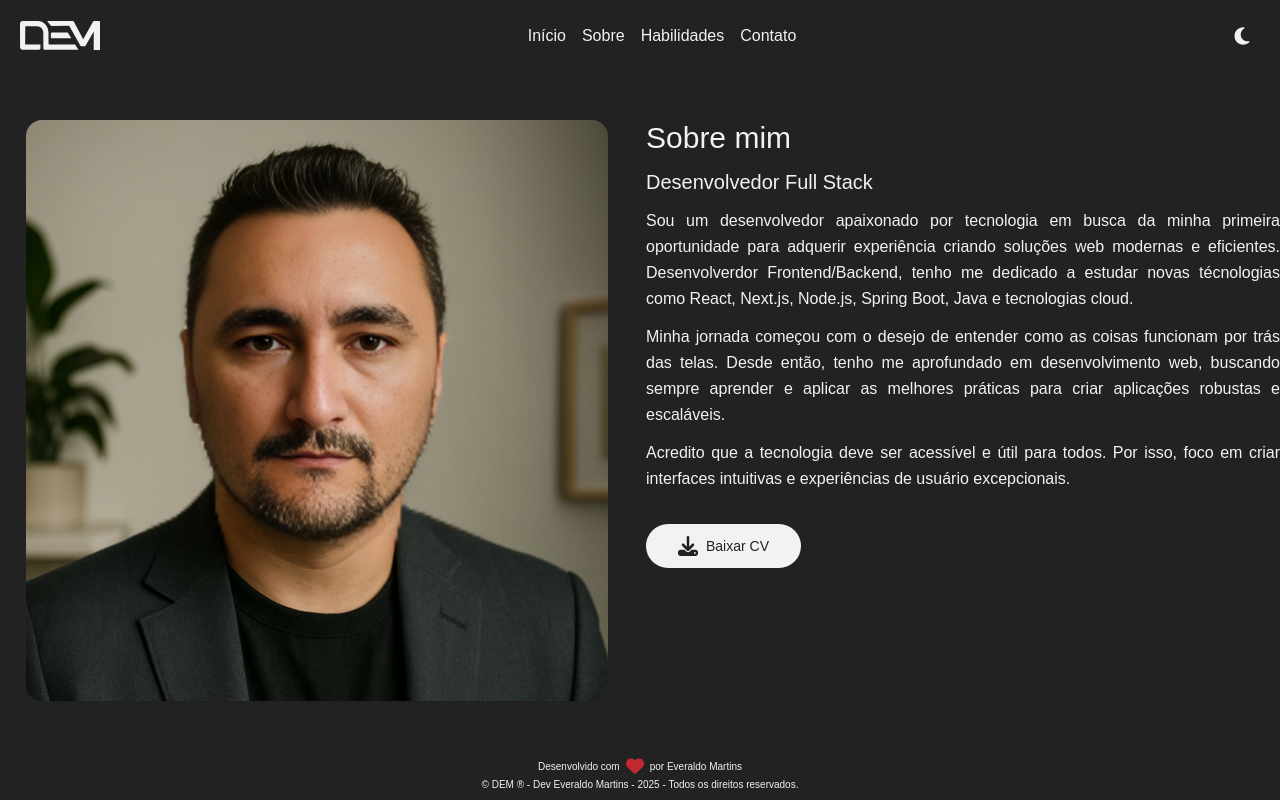
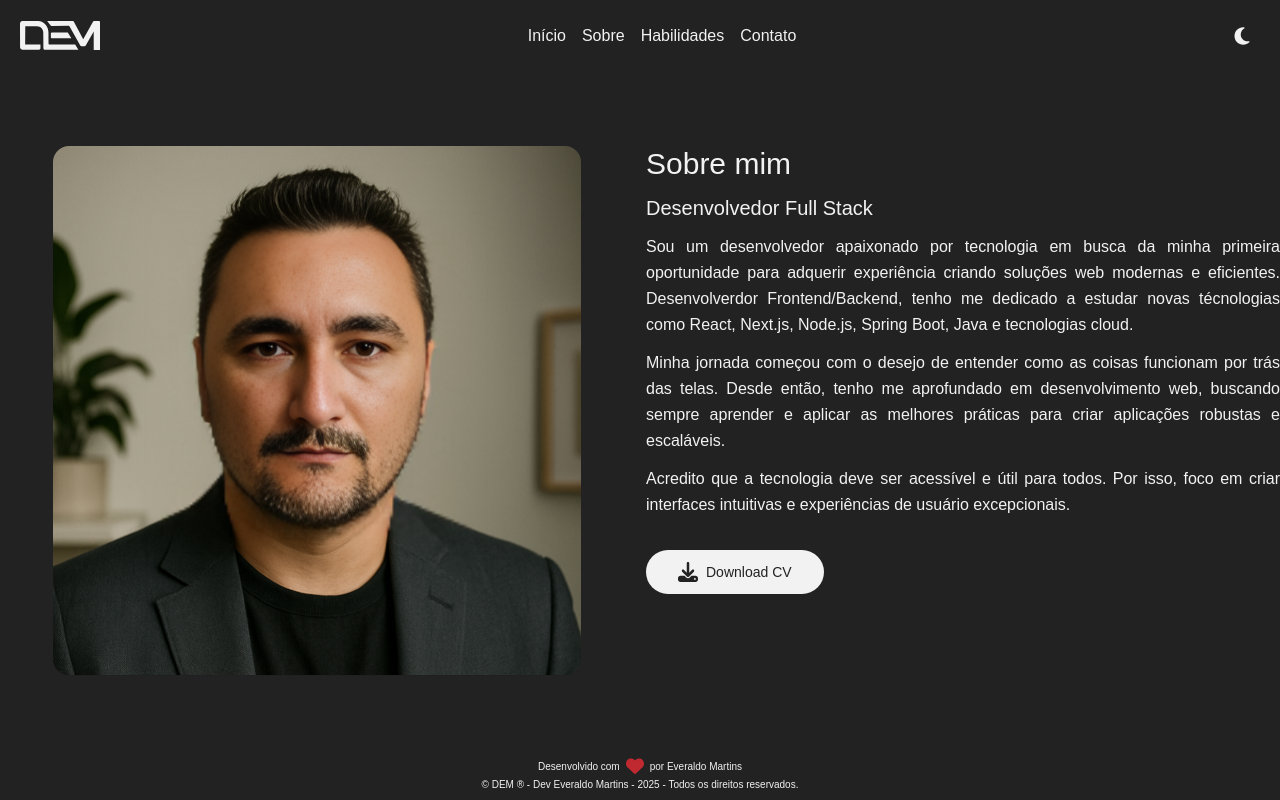
Before and after one commit to dev-emartins/personal_portfolio, a React (Vite) app: page /about in a window 1280 px wide. Built offline with nearby package versions, Linux system fonts and the light colour scheme.

Commit message:
feat:criação do currículo pessoal, correção do favicon e title da página além do link de download do currículo.

```diff
--- a/index.html
+++ b/index.html
@@ -4,7 +4,7 @@
     <meta charset="UTF-8" />
     <link rel="icon" type="image/svg+xml" href="/icon.png" />
     <meta name="viewport" content="width=device-width, initial-scale=1.0" />
-    <title>Personal Portfolio</title>
+    <title>DEM - Dev Everaldo Martins</title>
   </head>
   <body>
     <div id="root"></div>
--- a/src/pages/about/index.jsx
+++ b/src/pages/about/index.jsx
@@ -1,12 +1,11 @@
 import { FaDownload } from "react-icons/fa6"
-import ButtonLink from "@/components/buttonlink"
 import about_user from "@/assets/about_user.png"
 
 function About(){
     return (
         <section className="w-full max-w-7xl flex flex-col md:flex-row items-start justify-center gap-3">
             <div className="w-full md:w-1/2 pt-3 md:pt-0 flex justify-center items-center">
-                <figure className="w-11/12 rounded-2xl shadow-2xs shadow-(--foreground)/60">
+                <figure className="w-10/12 rounded-2xl shadow-2xs shadow-(--foreground)/60">
                     <img className="rounded-2xl" src={ about_user } alt="Image DEM" />
                 </figure>
             </div>
@@ -26,7 +25,16 @@ function About(){
                     intuitivas e experiências de usuário excepcionais.
                 </p>
                 <div className="w-full py-5 flex justify-center md:justify-start items-center">
-                    <ButtonLink icon={ FaDownload } text="Baixar CV" link="/cv.pdf" />
+                    <a
+                    href="/curriculo.pdf"
+                    target="_blank"
+                    download="Currículo_Everaldo_Martins.pdf"
+                    className="w-fit flex justify-between items-center gap-2 bg-(--foreground) text-(--background) px-8 py-3 rounded-full hover:bg-(--foreground)/80"
+                    rel="noopener noreferrer"
+                    >
+                        <FaDownload className="text-xl" />
+                        <span className="font-sans font-medium text-sm">Download CV</span>
+                    </a>
                 </div>
             </div>
         </section>
```
Also changed, not shown: public/icon.png, 1 other file (tests, documents, lock files or other folders).
